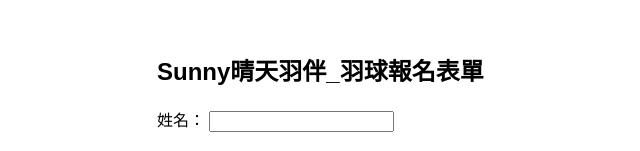
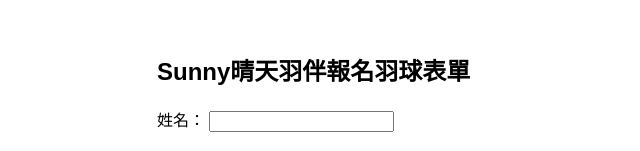
Before and after one commit to queemiesunny/badmintonsignup2025, a plain HTML site: page index.html in a window 1280 px wide. Shown: the top 151 px of the page, without its empty margins (233-873 px from the left). Drawn offline with Linux system fonts and the light colour scheme.

Commit message:
Update index.html

```diff
--- a/index.html
+++ b/index.html
@@ -2,7 +2,7 @@
 <html lang="zh-TW">
 <head>
   <meta charset="UTF-8" />
-  <title>Sunny晴天羽伴_羽球報名表單</title>
+  <title>Sunny晴天羽伴報名羽球表單</title>
   <style>
     body { font-family: sans-serif; padding: 2em; max-width: 500px; margin: auto; }
     label { display: block; margin-top: 1em; }
@@ -11,7 +11,7 @@
   </style>
 </head>
 <body>
-  <h2>Sunny晴天羽伴_羽球報名表單</h2>
+  <h2>Sunny晴天羽伴報名羽球表單</h2>
   <form id="signup-form">
     <label>
       姓名：
```
